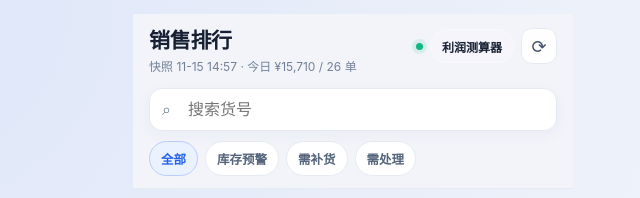
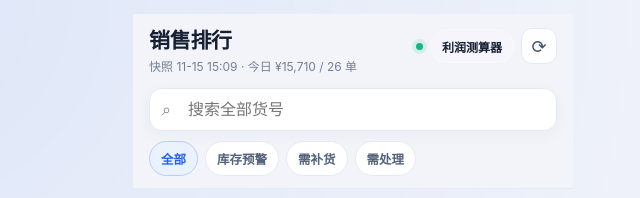
Before and after one commit to 3072863/sales-rank-mobile, a plain HTML site: page index.html in a window 1280 px wide. Shown: the top 198 px of the page, 287-927 px from the left. Drawn offline with Linux system fonts and the light colour scheme; no server answers.

Commit message:
Search all styles and default to All filter

```diff
--- a/index.html
+++ b/index.html
@@ -471,7 +471,7 @@
       </div>
       <div class="search">
         <span class="ic">⌕</span>
-        <input id="q" type="search" autocomplete="off" placeholder="搜索货号">
+        <input id="q" type="search" autocomplete="off" placeholder="搜索全部货号">
         <button class="clear" id="clear" aria-label="清空搜索">×</button>
       </div>
       <div class="filters" id="filters">
@@ -814,8 +814,17 @@
         .map((entry) => entry.item);
     }
 
+    function selectFilter(filter) {
+      currentFilter = filter;
+      document.querySelectorAll('.filter').forEach((node) => {
+        node.classList.toggle('on', node.dataset.filter === filter);
+      });
+    }
+
     function applyFilter() {
       const query = $('q').value.trim().toLowerCase();
+      const searching = Boolean(query);
+      if (searching && currentFilter !== 'all') selectFilter('all');
       $('clear').style.display = query ? 'block' : 'none';
       const filterKey = currentFilter + '\n' + query;
       if (filterKey !== lastFilterKey) {
@@ -823,11 +832,12 @@
         lastFilterKey = filterKey;
       }
       filteredItems = allItems.filter((item) => {
-        if (!matchesFilter(item)) return false;
-        if (!query) return true;
-        return item.code.toLowerCase().includes(query) || item.display.toLowerCase().includes(query);
-      });
-      const sortBySuggestedPlan = currentFilter === 'warn' || currentFilter === 'need';
+        if (!searching) return matchesFilter(item);
+        return item.code.toLowerCase().includes(query) ||
+          item.display.toLowerCase().includes(query);
+      });
+      const sortBySuggestedPlan = !searching &&
+        (currentFilter === 'warn' || currentFilter === 'need');
       if (sortBySuggestedPlan) {
         filteredItems = sortItemsBySuggestedPlan(filteredItems);
       }
@@ -2067,8 +2077,7 @@
     $('filters').addEventListener('click', (event) => {
       const button = event.target.closest('[data-filter]');
       if (!button) return;
-      currentFilter = button.dataset.filter;
-      document.querySelectorAll('.filter').forEach((node) => node.classList.toggle('on', node === button));
+      selectFilter(button.dataset.filter);
       applyFilter();
     });
     $('cards').addEventListener('click', (event) => {
@@ -2096,6 +2105,11 @@
       visibleLimit += PAGE_SIZE;
       renderCards();
     });
+    window.addEventListener('pageshow', () => {
+      $('q').value = '';
+      selectFilter('all');
+      applyFilter();
+    });
 
     const syncToTop = () => $('toTop').classList.toggle('show', window.scrollY > 900);
     window.addEventListener('scroll', syncToTop, { passive: true });
```
Also changed, not shown: dashboard.json (+1 -1 lines).
